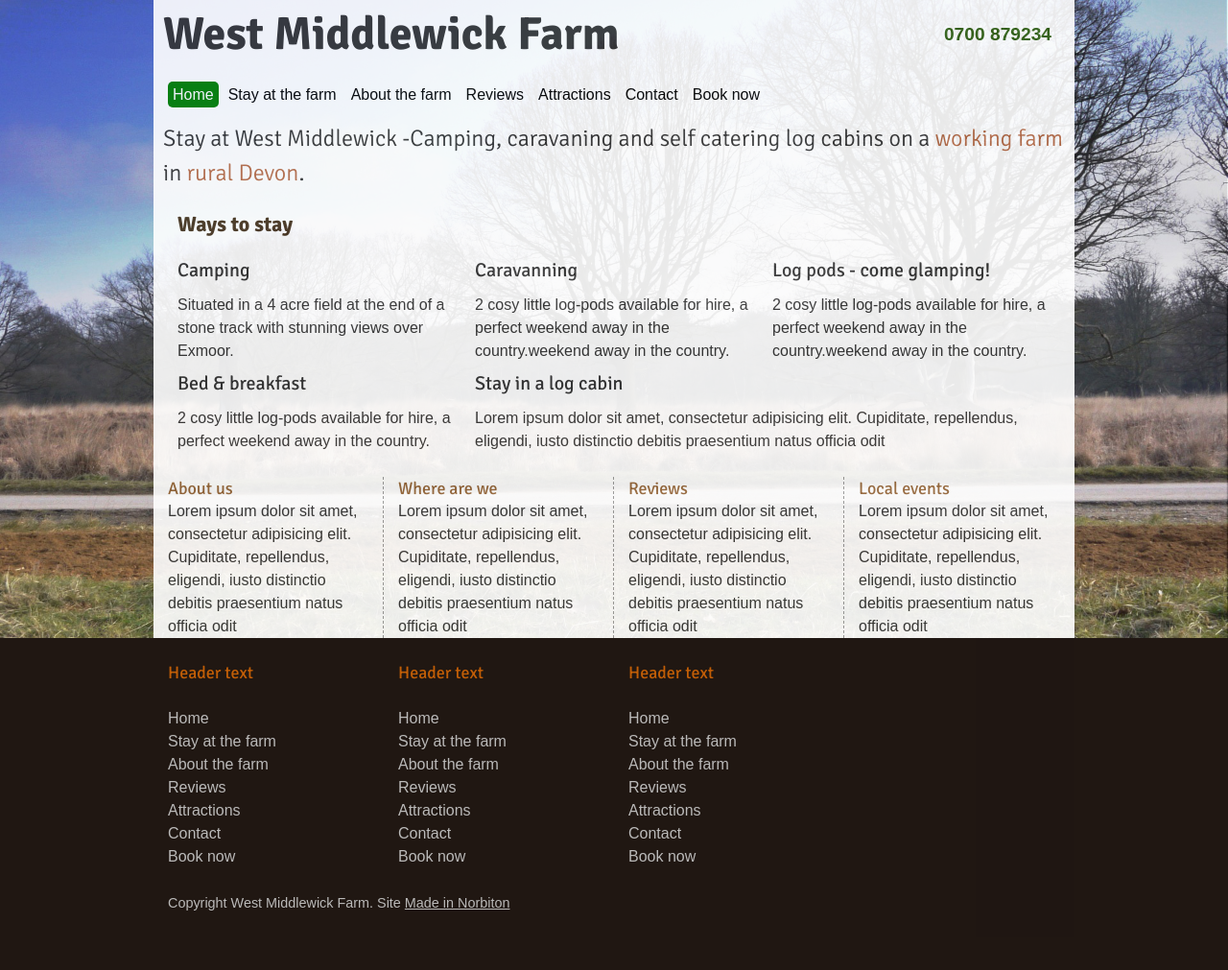
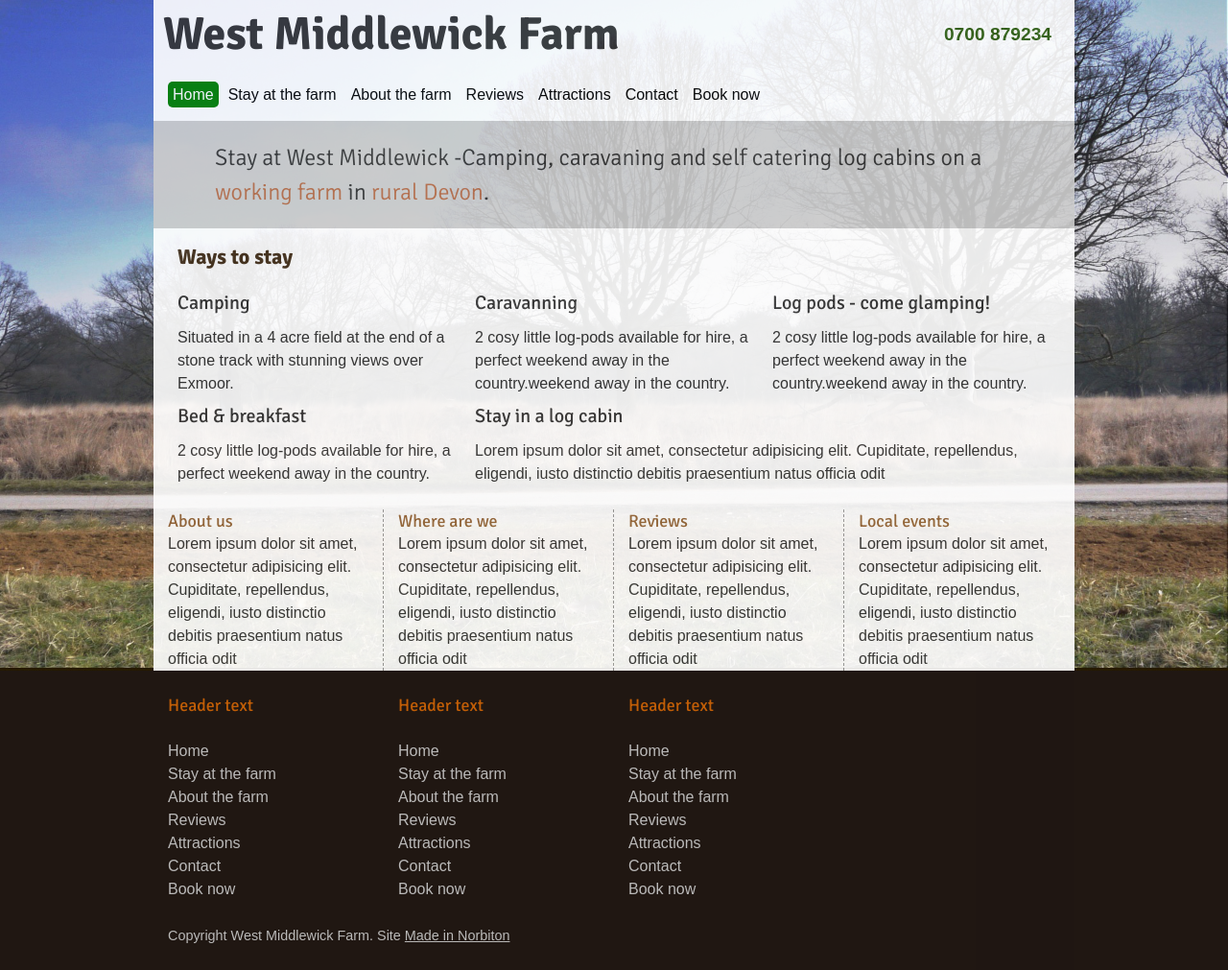
Before and after one commit to sibo2000/wmf-www, a PHP site: page /index.php in a window 1280 px wide. Shown: the whole page at 96% size. Before the commit the page ends 949 px from the top, so only its background shows below. Run offline with PHP 8.4, Linux system fonts and the light colour scheme; data that the repository does not hold is empty; some libraries are stand-ins or nearby versions.

Commit message:
masthead changes

```diff
--- a/css/mod-styles.css
+++ b/css/mod-styles.css
@@ -243,8 +243,27 @@ h1.logo a{
 	color:#333;
 }
 
+/* ------------------------------------------------------
 
+									  L-masthead
 
+------------------------------------------------------ */
+
+.l-masthead {
+	background: #ccc;
+	padding: 8px 12px;
+	margin-bottom: 18px;
+}
+
+.l-masthead h1 {
+	margin: 12px 0;
+}
+
+@media only screen and (min-width : 760px) {
+	.l-masthead {
+		padding: 8px 64px;
+	}
+}
 
 /* ------------------------------------------------------
 
```
